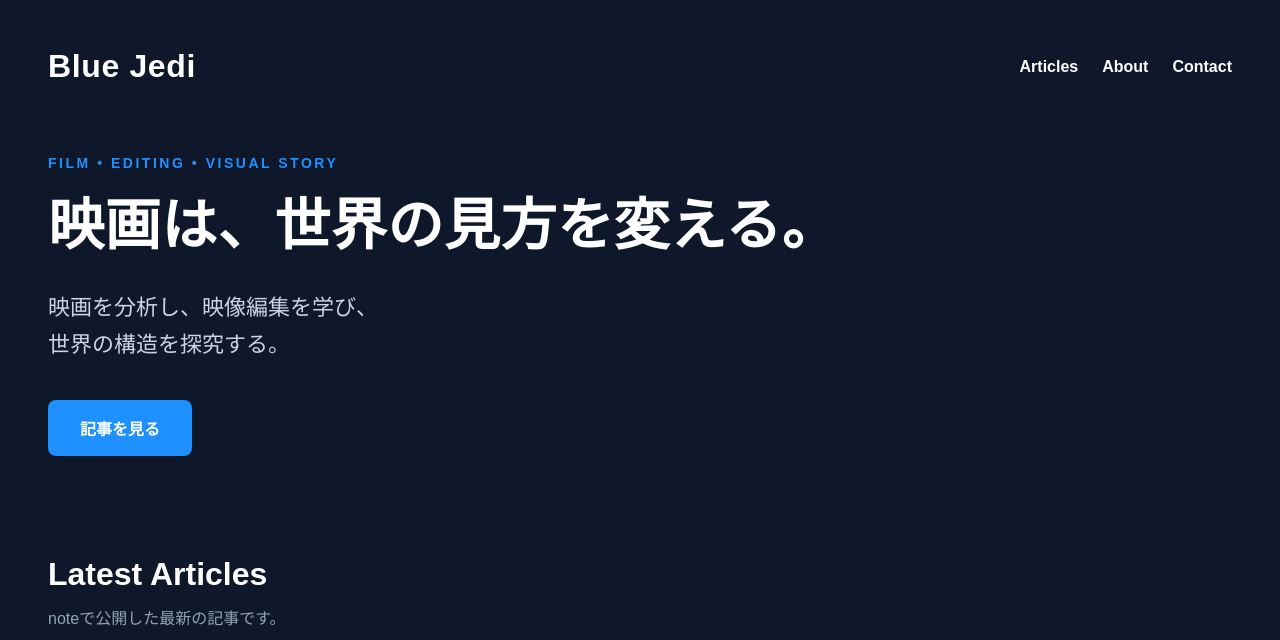
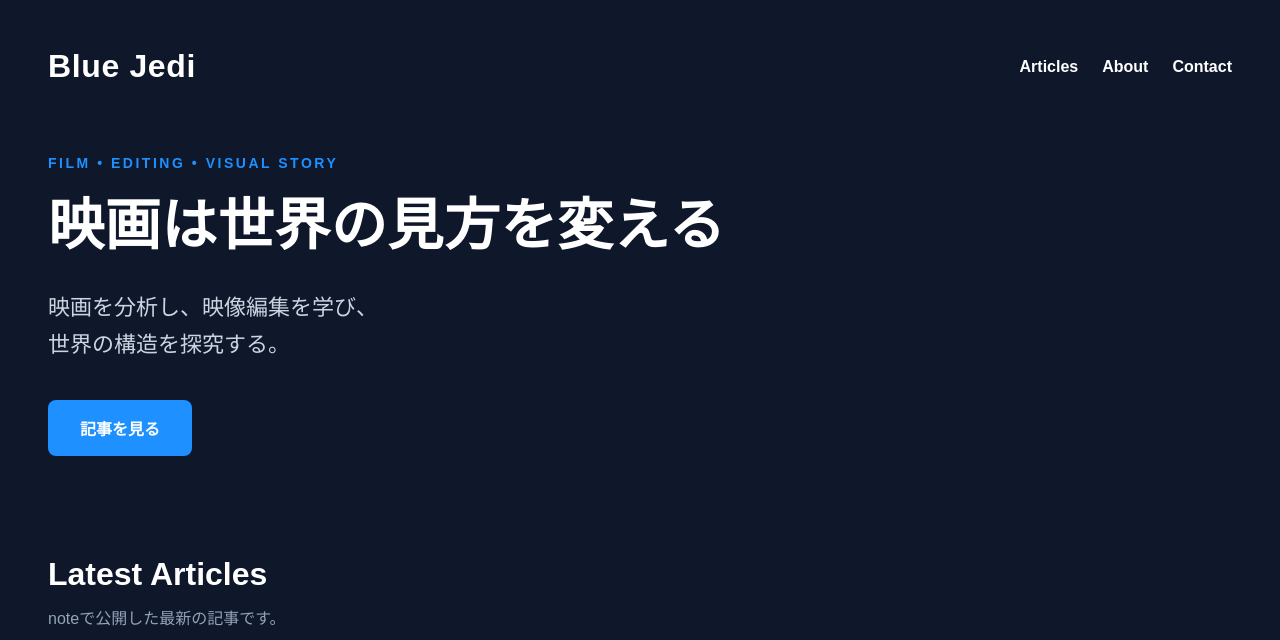
Before and after one commit to yotash/blue-jedi, a website: page index.html in a window 1280 px wide. Shown: the top 640 px of the page. Drawn offline with Linux system fonts and the light colour scheme.

```diff
--- a/index.html
+++ b/index.html
@@ -68,7 +68,7 @@
                 </p>
 
                 <h2 class="hero__title">
-                    映画は、世界の見方を変える。
+                    映画は世界の見方を変える
                 </h2>
 
                 <p class="hero__description">
```
